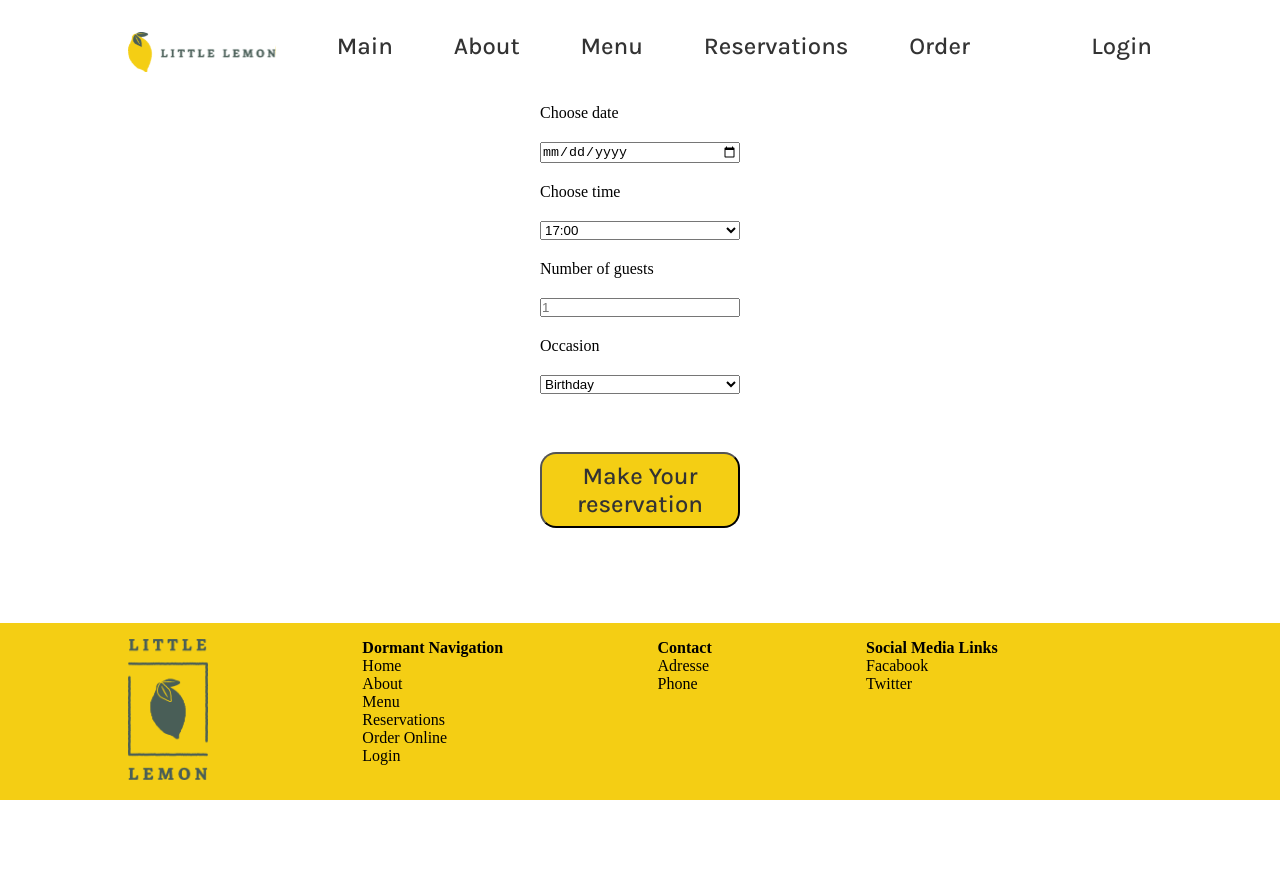
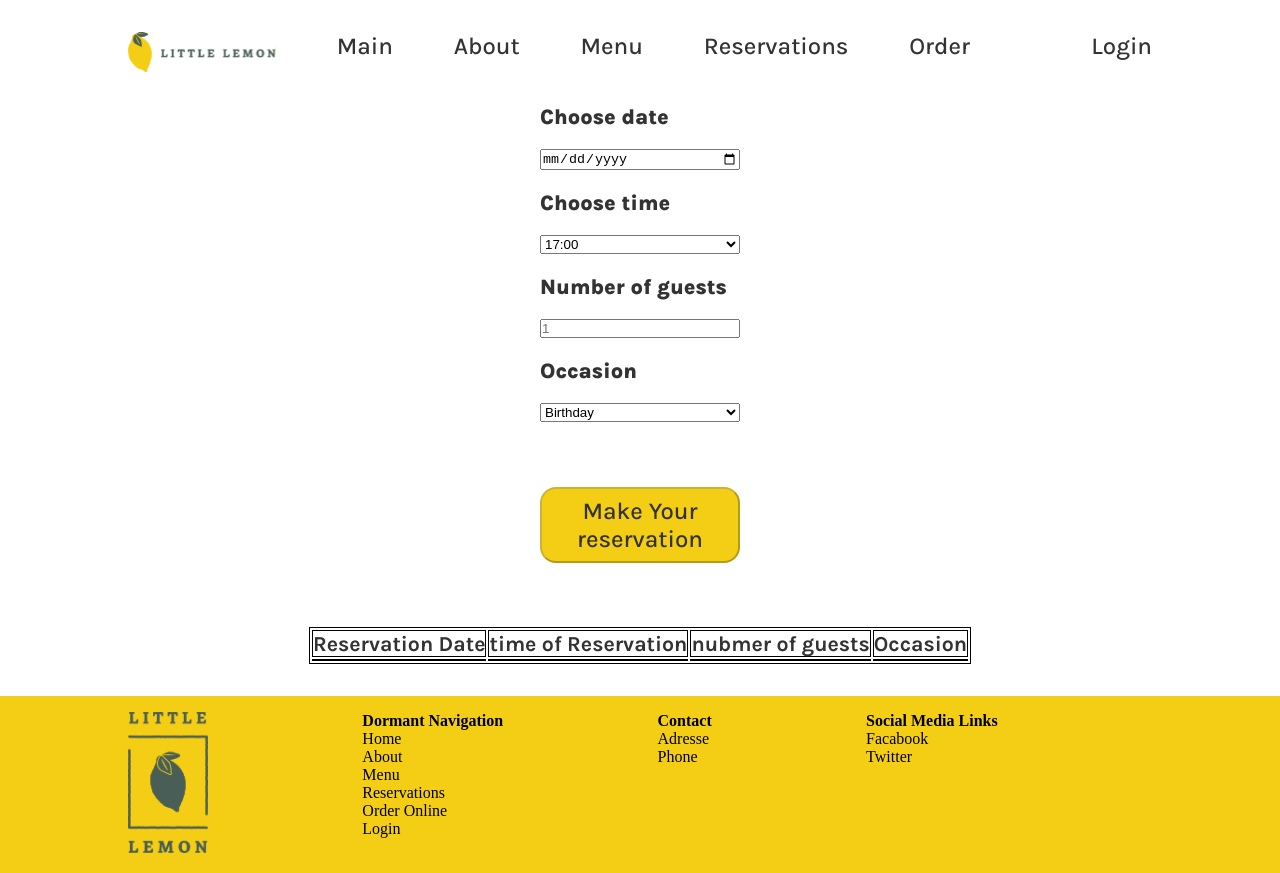
Before and after one commit to zohir222/little-lemon, a React (Create React App) app: page /components/Reservations in a window 1280 px wide. Before the commit the page ends 800 px from the top, so only its background shows below. Built offline with nearby package versions, Linux system fonts and the light colour scheme.

Commit message:
with confirmed booking table and msg

```diff
--- a/src/App.css
+++ b/src/App.css
@@ -175,8 +175,6 @@ border-radius: 16px;
 }
 .AboutImag {
     flex-grow: 1;
-
-
     display: flex;
     flex-wrap: wrap;
 }
@@ -189,3 +187,6 @@ border-radius: 16px;
     border-radius: 16px;
     border: #333333 2px solid;
 }
+table, th, td {
+    border:1px solid black;
+  }
--- a/src/components/Main.js
+++ b/src/components/Main.js
@@ -12,13 +12,10 @@ import person4 from '../assets/person4.png';
 import marioAdrianA from '../assets/MarioandAdrianA.jpg'
 import marioAdrianB from '../assets/MarioandAdrianB.jpg'
 
-import myStyle from './style';
+import {myStyle , uiKit } from './style';
 import * as React from 'react' ;
 
-const uiKit = {
-    Title : "Title" , subTitle : "subTitle" , leadText : "leadText" , sectioTitle : "sectioTitle", sectionCategory : "sectionCategory",
-    cardtitle : "cardtitle" , cardText : "cardText" , highLightCardText : "highLightCardText"
-}
+
 
 
 const Herosection = ()=>{
--- a/src/components/Nav.js
+++ b/src/components/Nav.js
@@ -3,7 +3,7 @@ import Reservations from './Reservations';
 import Order from './Order';
 import Login from './Login';
 import Logo from '../assets/Logo.svg' ;
-import myStyle from './style';
+import{ myStyle }from './style';
 import Main from './Main';
 import { Routes , Route , Link } from "react-router-dom";
 
--- a/src/components/Reservations.js
+++ b/src/components/Reservations.js
@@ -1,50 +1,9 @@
 import React, { useEffect, useReducer, useState } from "react";
-import { fetchAPI , submitAPI } from "./koko";
-import { createContext, useContext} from "react";
+import { fetchAPI , submitAPI } from "./API";
+import {myStyle , uiKit} from './style';
 
 
-const submitContext = createContext(Object);
 
-const SubmitProvider = ({ children }) => {
-
-  const [ submited , setSubmitted ] = useState ({ submitted :  false , });
-
-  return (
-    <submitContext.Provider
-      value={{
-     ...submited ,
-        toogleSubmit : ()=> {
-                            if (submited.submitted === true )  {
-                                setSubmitted( {...submited , submitted : false}  )  }
-                             else {
-                                setSubmitted ({...submited , submitted : true})
-                                }
-
-                           }
-      }}
-    >
-      {children}
-    </submitContext.Provider>
-  );
-};
-
-const useSubmit = () => useContext(submitContext);
-
-/******************************************** */
-
-function ConfirmedBooking (){
-
-    const {toogleSubmit} = useSubmit();
-
-
-    return (
-        <div style={{display : "flex" , justifyContent : "center" , flexFlow : "column"}} >
-            <h1>Booked succefully</h1>
-            <button onClick={toogleSubmit} > return </button>
-
-        </div>
-    )
-}
 
 const BookingForm = ({availableTimes , dispatch })=>{
 
@@ -53,21 +12,30 @@ const BookingForm = ({availableTimes , dispatch })=>{
     const [nbrGust , setNbrGuest] = useState ("");
     const [occasion , setOccasion] = useState ("");
 
-    // const [ submited , setSubmitted ] = useState (false );
+     const [ submited , setSubmitted ] = useState (false );
 
-    const {toogleSubmit , submitted } = useSubmit();
+    // const {toogleSubmit , submitted } = useSubmit();
 
     const handleSubmit = (e )=>{
 
         e.preventDefault() ;
         console.log(date ,  time , nbrGust , occasion );
         dispatch(time);
-        toogleSubmit ;
+        setSubmitted(true)
+        console.log(submitForm (date , time , nbrGust , occasion , submited ));
     }
 
-    const submitForm = (date , time , nbrGust , occasion  )=>{
+    const handleReturn = ()=>{
+        setSubmitted(false) ;
+        setDate("");
+        setTime("");
+        setNbrGuest("");
+        setOccasion("");
+    }
 
-        if (date !== "" && time !== "" && nbrGust !== "" && occasion !== "" ) {
+    const submitForm = (date , time , nbrGust , occasion , submited )=>{
+
+        if (date !== "" && time !== "" && nbrGust !== "" && occasion !== "" && submited == true ) {
             return  submitAPI(date  , time , nbrGust , occasion)
         }
 
@@ -76,10 +44,10 @@ const BookingForm = ({availableTimes , dispatch })=>{
     }
 
     return (
-        <div style={{display : "flex" , justifyContent : "center"}}>
+        <div style={{...myStyle(uiKit.sectionCategory , "black") , display : "flex" , justifyContent : "center" , flexFlow : "column" , alignItems : "center" , gap : "2rem"}}>
 
-            <SubmitProvider>
-           { ! (submitForm (date , time , nbrGust , occasion ) && submitted) && <form style={{display: "grid" , maxWidth: "200px" , gap: "20px" }} onSubmit = {handleSubmit} >
+
+           {  ! submitForm (date , time , nbrGust , occasion , submited )  && <form style={{display: "grid" , maxWidth: "200px" , gap: "20px" }} onSubmit = {handleSubmit} >
 
                 <label htmlFor = "res-date">Choose date</label>
                 <input type="date" id="res-date" value={date} onChange = {(e)=> setDate(e.target.value)} name = "reservation date" />
@@ -101,11 +69,29 @@ const BookingForm = ({availableTimes , dispatch })=>{
 
                </br>
 
-                <button id ="addOne" type="submit" name="submite button" >Make Your reservation</button>
+                <button disabled = {date == "" || time == "" || nbrGust == "" || occasion == ""} id ="addOne" type="submit" name="submite button" >Make Your reservation</button>
 
             </form>}
-            { submitForm (date , time , nbrGust , occasion ) && submitted && <ConfirmedBooking/> }
-            </SubmitProvider>
+            { submitForm (date , time , nbrGust , occasion , submited ) && <div style={{display : "flex" , flexFlow : "column"}} >
+                                                                          <h1>Submited succefully</h1>
+                                                                          <button onClick={handleReturn} style={{margin : "2rem"}} >return </button>
+                                                                          </div> }
+
+            <table style={{margin : "2rem"}} >
+                <tr>
+                    <th>Reservation Date</th>
+                    <th>time of Reservation</th>
+                    <th>nubmer of guests</th>
+                    <th>Occasion</th>
+                </tr>
+                <tr>
+                    <td>{date}</td>
+                    <td>{time}</td>
+                    <td> {nbrGust} </td>
+                    <td> {occasion} </td>
+                </tr>
+
+           </table>
 
         </div>
     );
--- a/src/components/style.js
+++ b/src/components/style.js
@@ -1,42 +1,9 @@
-// import { createContext, useContext, useState } from "react";
+export const uiKit = {
+    Title : "Title" , subTitle : "subTitle" , leadText : "leadText" , sectioTitle : "sectioTitle", sectionCategory : "sectionCategory",
+    cardtitle : "cardtitle" , cardText : "cardText" , highLightCardText : "highLightCardText"
+}
 
-
-// const ThemeContext = createContext(Object);
-
-// const ThemeProvider = ({ children }) => {
-//   const [style , setStyle] = useState( {  } );
-
-//   return (
-//     <ThemeContext.Provider
-//       value={{
-//         ... style ,
-//         toggleTheme: () => { if (theme.th === "b" )  {
-//                             setTheme( {...theme ,  th: "g" } )  }
-//                              else {
-//                               setTheme ({ ...theme , th : "b" })
-//                                 }
-
-//                            } ,
-//         toogledeletee : ()=> {
-//                             if (theme.koko === true )  {
-//                             setTheme( { ...theme , koko : false} )  }
-//                              else {
-//                               setTheme ({...theme , koko : true})
-//                                 }
-//                                 console.log(theme.koko);
-//                            }
-//       }}
-//     >
-//       {children}
-//     </ThemeContext.Provider>
-//   );
-// };
-// const useTheme = () => useContext(ThemeContext);
-
-
-
-
-function myStyle (style , color ){
+export function myStyle (style , color ){
 
 
     let styleHolder = {} ;
@@ -166,5 +133,3 @@ function myStyle (style , color ){
 
     return {...styleHolder , ...colorHolder} ;
 }
-
-export default myStyle ;
```
Also changed, not shown: src/components/gg.js (deleted, +0 -26 lines), src/components/API.js (renamed from src/components/koko.js).
